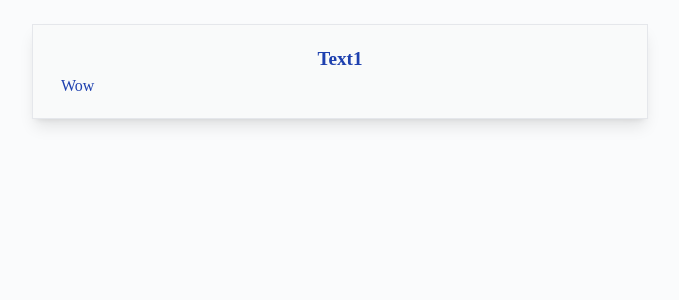
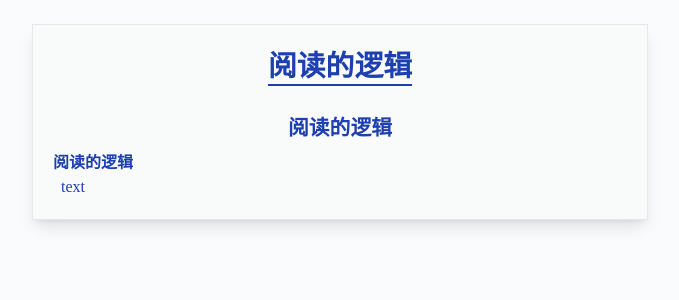
Before and after one commit to xyt-dev/webnotes, a Next.js app: page /english in a window 1280 px wide. Shown: the top 300 px of the page, without its empty margins (300-979 px from the left). Built offline with nearby package versions, Linux system fonts and the light colour scheme; a web font is replaced by a local one.

Commit message:
update TestBox1: add titles

```diff
--- a/src/app/english/page.tsx
+++ b/src/app/english/page.tsx
@@ -1,12 +1,15 @@
 import TextBox from "@/components/TextBox1"
-import { Paragraph as Para } from "@/components/TextBox1"
+import { Paragraph as Para, Title1, Title2, Title3 } from "@/components/TextBox1"
 export default function EnglishPage() {
   return (
     <div className={`w-[390px] md:w-[50%] mx-auto`}>
 
-      <TextBox title="Text1">
+      <TextBox>
+        <Title1>阅读的逻辑</Title1>
+        <Title2>阅读的逻辑</Title2>
+        <Title3>阅读的逻辑</Title3>
         <Para>
-          Wow
+          text
         </Para>
       </TextBox>
 
--- a/src/components/TextBox1.tsx
+++ b/src/components/TextBox1.tsx
@@ -2,9 +2,25 @@ import { ReactNode } from "react"
 import {/*  merienda, */ kalam /* , noto_sans_jp */, zen_maru_gothic,  } from "@/fonts/fonts"
 import './font.css'
 
-function Title({children}: {children: ReactNode}) {
+export function Title1({children}: {children: ReactNode}) {
   return (
-  <div className="w-[100%] text-center font-bold text-[1.2rem]">
+    <div className="w-[100%] text-center font-bold text-[1.8rem] underline underline-offset-8 mb-6">
+      {children}
+    </div>
+  )
+}
+
+export function Title2({children}: {children: ReactNode}) {
+  return (
+    <div className="w-[100%] text-center font-bold text-[1.3rem] mb-2">
+      {children}
+    </div>
+  )
+}
+
+export function Title3({children}: {children: ReactNode}) {
+  return (
+    <div className="w-[100%] text font-bold text-[1rem]">
       {children}
     </div>
   )
@@ -16,10 +32,9 @@ export function Paragraph({children}: {children: ReactNode}) {
   )
 }
 
-export default function TextBox1({children, title}: {children?: ReactNode, title?: ReactNode}) {
+export default function TextBox1({children}: {children?: ReactNode}) {
   return (
     <div className={`p-5 border-[1px] shadow-custom bg-neutral-200/10 text-blue-800 max-w-[800px] mx-auto ${kalam.className} ${zen_maru_gothic.className} Kalam_Zen_maru_gothic`}>
-      <Title>{title}</Title>
       {children}
     </div>
   )
```
